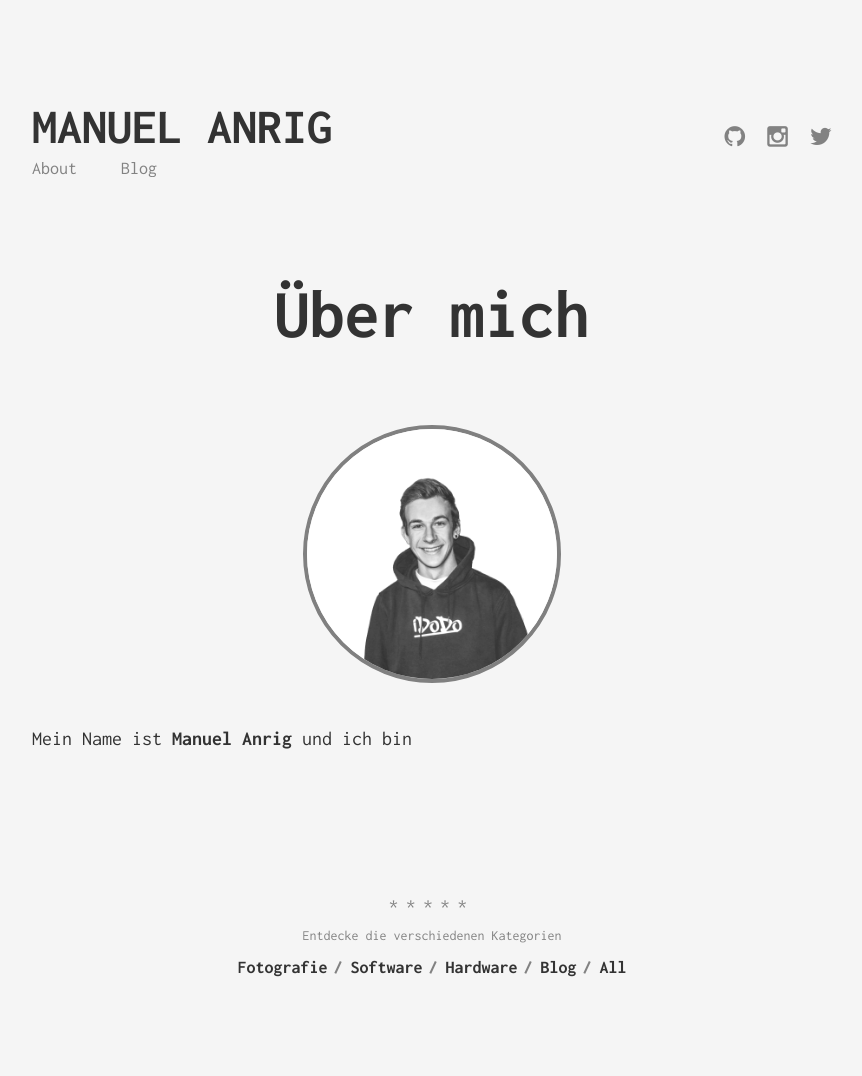
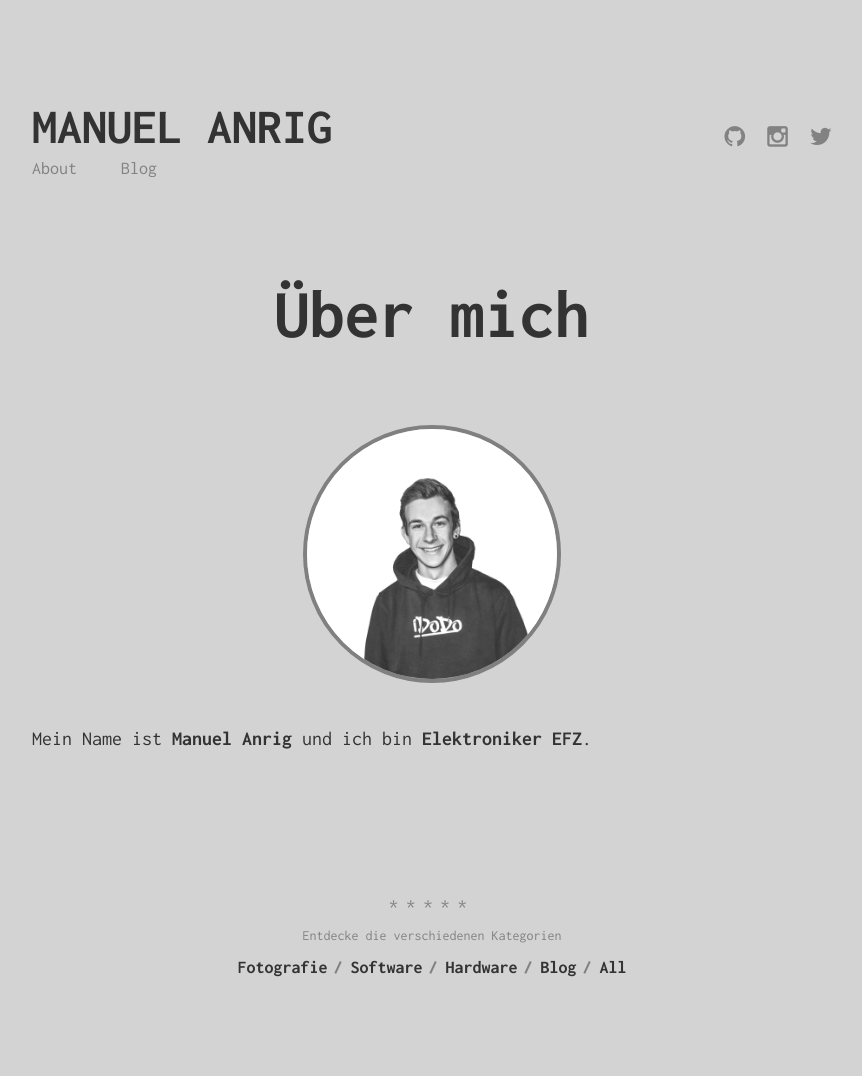
Before and after one commit to manupanu/manupanu.github.io, a Jekyll site: the page built from about.md, in a window 1280 px wide. Shown: the whole page, without its empty margins (208-1070 px from the left). Built offline with Jekyll 4.4.1, drawn with Linux system fonts in a browser that asks for light colours.

Commit message:
About updated

```diff
--- a/_config.yml
+++ b/_config.yml
@@ -6,7 +6,7 @@
   was mit Technik zu tun hat.
 
 baseurl: "" # the subpath of your site, e.g. /blog/
-url: "http://www.manuelanrig.ch" # the base hostname & protocol for your site
+url: "https://www.manuelanrig.ch" # the base hostname & protocol for your site
 
 author:
   fullname: Manuel Anrig
--- a/_includes/externals/scripting.html
+++ b/_includes/externals/scripting.html
@@ -1,2 +1,17 @@
+<script>
+    var text = ["Elektroniker EFZ", "Web-Entwickler", "ein kleiner Nerd"];
+    var counter = 0;
+    var elem = document.getElementById("changeText");
+    var inst = setInterval(change, 1000);
+
+    function change() {
+      elem.innerHTML = "Mein Name ist <strong>Manuel Anrig</strong> und ich bin <strong> " + text[counter] + "</strong>.";
+      counter++;
+      if (counter >= text.length) {
+        counter = 0;
+        // clearInterval(inst); // uncomment this if you want to stop refreshing after one cycle
+      }
+    }
+</script>
 <script src="{{ "/assets/vendor/highlight/highlight.pack.js" | prepend: site.baseurl }}"></script>
 <script>hljs.initHighlightingOnLoad();</script>
--- a/_includes/header.html
+++ b/_includes/header.html
@@ -16,7 +16,7 @@
         {% endif %}
 
         {% if site.author.instagram, %}
-            <a href="https://instagram.com/{{ site.author.twitter }}" class="social-links__entry" target="_blank">
+            <a href="https://instagram.com/{{ site.author.instagram }}" class="social-links__entry" target="_blank">
                 <i class="fa fa-instagram"></i>
             </a>
         {% endif %}
--- a/_sass/_default.scss
+++ b/_sass/_default.scss
@@ -2,7 +2,7 @@
 body {
     font-family: 'Inconsolata', ;
     color: $iron;
-    background-color: $dorian;
+    background-color: lightgrey;
 }
 
 a {
@@ -314,4 +314,7 @@
     .post-title__subtitle {
         font-size: 18px;
     }
+    .ichbin {
+        align-content: center;
+    }
 }
--- a/about.md
+++ b/about.md
@@ -8,24 +8,4 @@
 <div class="">
     <img class="profilephoto" src="/assets/img/Manuel_Portrait_bw_1x1.jpg">
 </div>
-
-
-
-<p>Mein Name ist <strong>Manuel Anrig</strong> und ich bin</p>
-
-<div id="changeText"></div>
-
-<script>
-    var text = ["Elektroniker", "Web Entwickler", "ein kleiner Nerd"];
-    var counter = 0;
-    var inst = setInterval(change, 1000);
-
-    function change() {
-        document.getElementById("changeText");.innerHTML = text[counter];
-        counter++;
-        if (counter >= text.length) {
-            counter = 0;
-            // clearInterval(inst); // uncomment this if you want to stop refreshing after one cycle
-        }
-    }
-</script>
+<p id="changeText" class="ichbin"></p>
```
